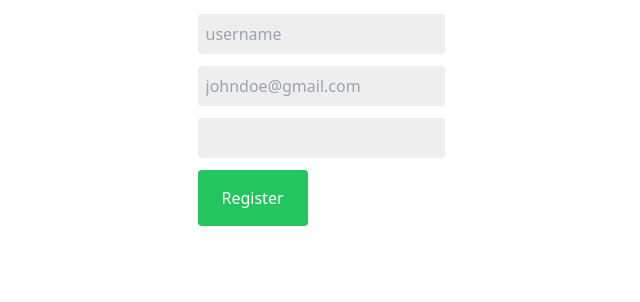
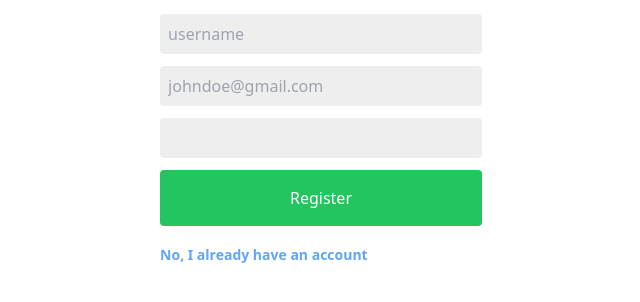
Before and after one commit to obokhai/codeguru, a plain HTML site: page index.html in a window 1280 px wide. Shown: the part 154-456 px from the top of the page, without its empty margins (319-959 px from the left). Drawn offline with nearby package versions, Linux system fonts and the light colour scheme.

Commit message:
Updated the design for the register page

```diff
--- a/index.html
+++ b/index.html
@@ -10,12 +10,13 @@
     <section class="flex flex-col items-center h-100 w-100 pt-24">
         <h1 class="text-5xl mb-6">Register</h1>
         <div class="">
-            <input type="text" id="username" placeholder="username" class="w-50 p-2 rounded rounded-slate-500 bg-[#eee] mb-3 "><br>
-            <input type="email" id="email" placeholder="johndoe@gmail.com" class="w-50 p-2 rounded rounded-slate-500 bg-[#eee] mb-3"><br>
-            <input type="password" id="password"  class="w-50 p-2 rounded rounded-slate-500 bg-[#eee] mb-3"><br>
-            <button class="bg-green-500 rounded py-4 px-6 text-white font-lg" onclick="submitNewUser()">
+            <input type="text" id="username" placeholder="username" class="w-full p-2 rounded rounded-slate-500 bg-[#eee] mb-3 "><br>
+            <input type="email" id="email" placeholder="johndoe@gmail.com" class="w-full p-2 rounded rounded-slate-500 bg-[#eee] mb-3"><br>
+            <input type="password" id="password"  class="w-full p-2 rounded rounded-slate-500 bg-[#eee] mb-3"><br>
+            <button class="bg-green-500 rounded py-4 px-6 text-white font-lg w-full mb-4" onclick="submitNewUser()">
                 Register
             </button>
+            <a href="/login.html" class="text-sm font-semibold text-blue-400 items-center mx-auto">No, I already have an account</a>
         </div>
     </section>
 
--- a/login.js
+++ b/login.js
@@ -1,7 +1,7 @@
 const loginUrl = 'https://codeguru.isaac0yen.com/api/users/login';
 const apiKey = 'loginnewuser';
 
-const submitNewUser =() =>{
+const loginUser =() =>{
     const email = document.getElementById('email').value
     const password = document.getElementById('password').value
 
```
Also changed, not shown: login.html (+4 -4 lines).
